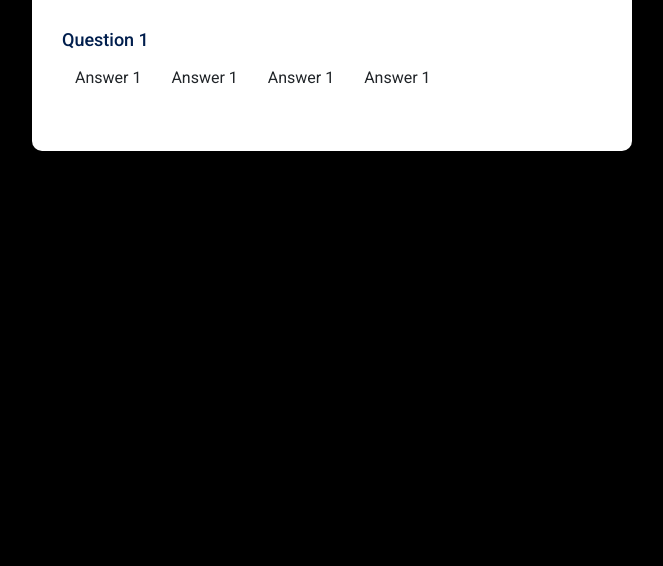
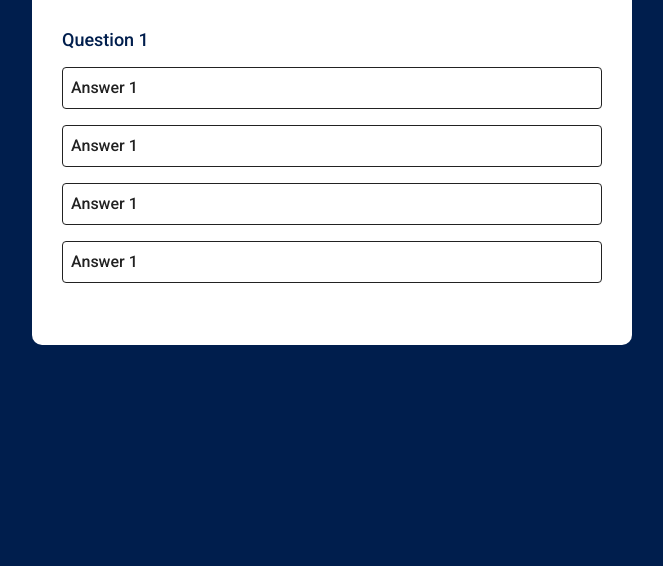
Before and after one commit to Laiba-Muhammad-Aslam/JSAssignment, a plain HTML site: page Assignment-4/QuizApp/index.html in a window 1280 px wide. Shown: the part 234-800 px from the top of the page, without its empty margins (308-971 px from the left). Drawn offline with nearby package versions, Linux system fonts and the light colour scheme.

Commit message:
complete the ui of quiz app

```diff
--- a/Assignment-4/QuizApp/index.html
+++ b/Assignment-4/QuizApp/index.html
@@ -15,11 +15,12 @@
         <div class="quiz py-4">
             <h2 id="question">Question 1</h2>
             <div id="answers-buttons">
-                <button class="btn">Answer 1</button>
-                <button class="btn">Answer 1</button>
-                <button class="btn">Answer 1</button>
-                <button class="btn">Answer 1</button>
+                <button class="btn w-100 p-2 my-2 text-start">Answer 1</button>
+                <button class="btn w-100 p-2 my-2 text-start">Answer 1</button>
+                <button class="btn w-100 p-2 my-2 text-start">Answer 1</button>
+                <button class="btn w-100 p-2 my-2 text-start">Answer 1</button>
             </div>
+            <button id="nextBtn" class="w-100 text-white border-0 py-2 mt-4">Next</button>
         </div>
     </div>
 </body>
--- a/Assignment-4/QuizApp/style.css
+++ b/Assignment-4/QuizApp/style.css
@@ -7,6 +7,7 @@
 }
 body{
     background-color: black;
+    background-color: #001e4d;
     display: flex;
     align-items: center;
     justify-content: center;
@@ -28,3 +29,23 @@ body{
     color: #001e4d;
     font-size: 18px;
 }
+.btn{
+    background-color: #fff;
+    color: #222;
+    font-weight: 500;
+    border: 1px solid #222;
+    border-radius: 4px;
+    cursor: pointer;
+    transition: all 0.3s;
+}
+.btn:hover{
+    background-color: #222;
+    color: #fff;
+}
+#nextBtn{
+    background-color: #001e4d;
+    font-weight: 500;
+    border-radius: 4px;
+    cursor: pointer;
+    display: none;
+}
```
